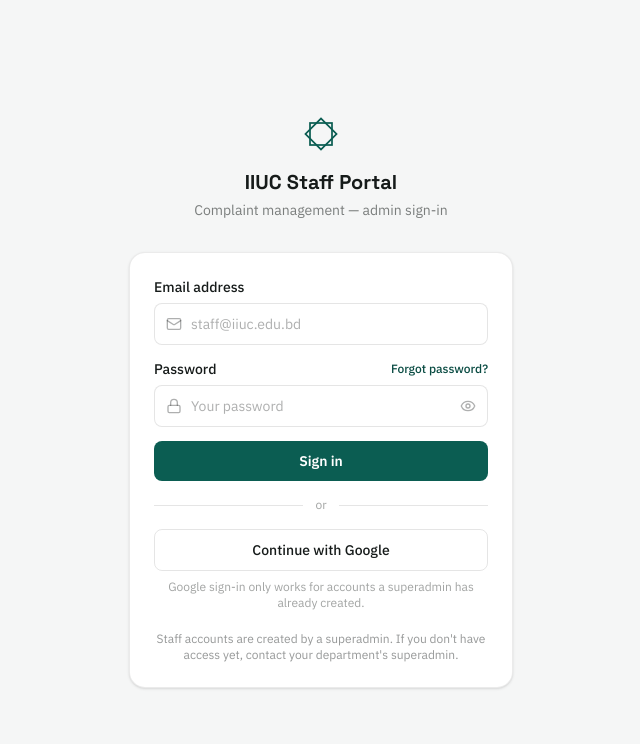
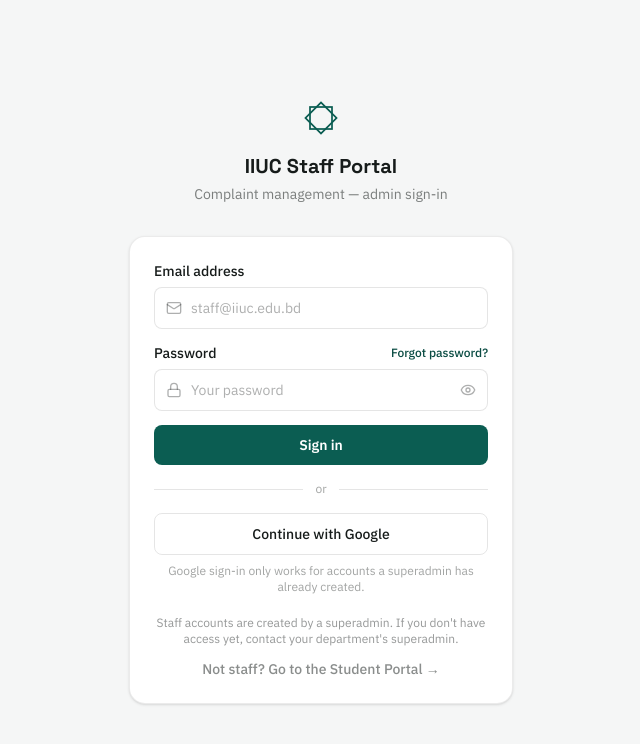
Before and after one commit to mumutahin/iiuc-complaint-system, a React (Vite) app in the folder admin-frontend/: page /login in a window 1280 px wide. Shown: the top 744 px of the page, without its empty margins (319-959 px from the left). Built offline with nearby package versions, Linux system fonts and the light colour scheme; no server answers.

Commit message:
Add Student Portal link to LoginPage
Added a link to the Student Portal if the STUDENT_APP_URL is defined.

```diff
--- a/admin-frontend/src/pages/LoginPage.jsx
+++ b/admin-frontend/src/pages/LoginPage.jsx
@@ -3,6 +3,7 @@
 import { Mail, Lock, Eye, EyeOff, ArrowLeft } from 'lucide-react';
 import { useAuth } from '../context/AuthContext.jsx';
 import StarMotif from '../components/StarMotif.jsx';
+const STUDENT_APP_URL = import.meta.env.VITE_STUDENT_APP_URL;
 
 export default function LoginPage() {
   const { login, loginWithGoogle, resetPassword } = useAuth();
@@ -226,6 +227,13 @@
                 Staff accounts are created by a superadmin. If you don't have access yet, contact your department's
                 superadmin.
               </p>
+              {STUDENT_APP_URL && (
+                <p className="mt-3 text-center text-sm">
+                  <a href={STUDENT_APP_URL} className="font-medium text-ink/50 hover:text-brand-600 dark:text-white/40 dark:hover:text-brand-300">
+                    Not staff? Go to the Student Portal →
+                  </a>
+                </p>
+              )}
             </>
           )}
         </div>
```
